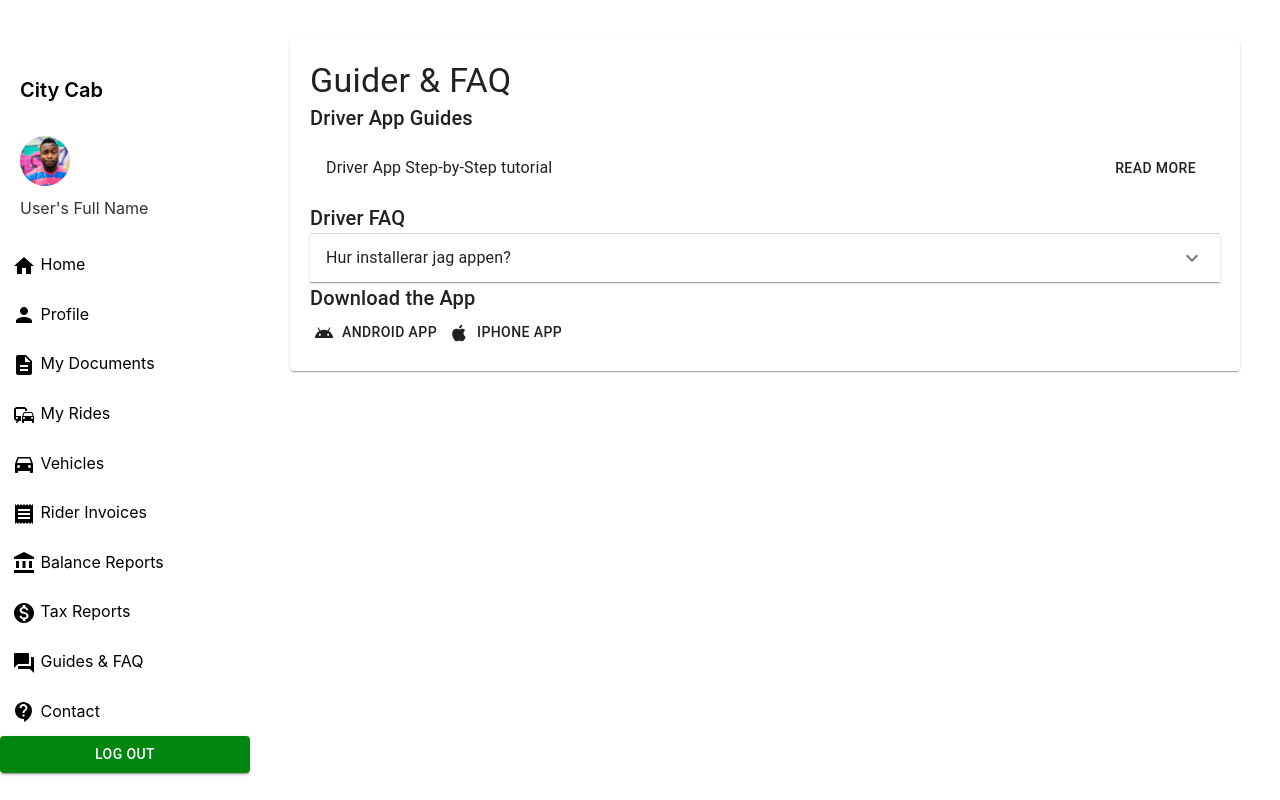
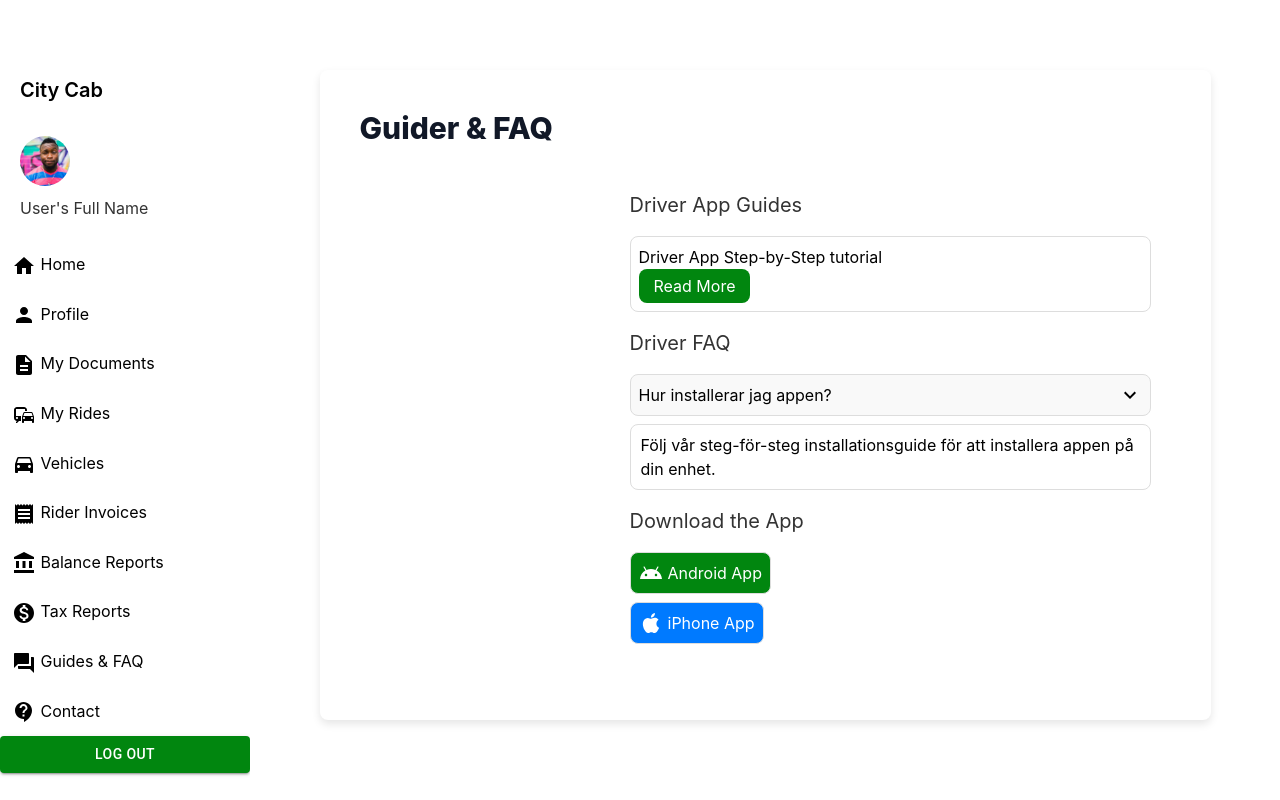
Before and after one commit to muza97/Go-Taxi-Driver.app, a React (Create React App) app in the folder go-taxi-driver.web/: page /guide in a window 1280 px wide. Built offline with nearby package versions, Linux system fonts and the light colour scheme; sample sign-in values are in the browser's storage.

Commit message:
added changes to tax reports

```diff
--- a/go-taxi-driver.web/src/components/LogoutButton.js
+++ b/go-taxi-driver.web/src/components/LogoutButton.js
@@ -17,7 +17,7 @@ const LogoutButton = () => {
     return (
 
         <Button
-        type="submit"
+        onClick={handleLogout}
         color="primary"
         variant="contained"
         fullWidth
--- a/go-taxi-driver.web/src/pages/Contact.js
+++ b/go-taxi-driver.web/src/pages/Contact.js
@@ -24,7 +24,7 @@ function Contact() {
 
   return (
     <div className="contact-container">
-      <h1>Contact Us</h1>
+      <h2 className="text-2xl font-extrabold text-gray-900 mb-4">Contact Us</h2>
       <form className="contact-form" onSubmit={handleSubmit}>
         <label htmlFor="name">Name:</label>
         <input
@@ -55,7 +55,7 @@ function Contact() {
           required
         />
 
-        <button type="submit">Send Messagee</button>
+        <button type="submit">Send Message</button>
       </form>
     </div>
   );
--- a/go-taxi-driver.web/src/pages/GuidesFAQ.js
+++ b/go-taxi-driver.web/src/pages/GuidesFAQ.js
@@ -3,6 +3,7 @@ import { Paper, Typography, Button, Accordion, AccordionSummary, AccordionDetail
 import ExpandMoreIcon from '@material-ui/icons/ExpandMore';
 import AndroidIcon from '@material-ui/icons/Android';
 import AppleIcon from '@material-ui/icons/Apple';
+import '../style/GuidesFAQ.css'
 
 const GuidesFAQ = () => {
   // Du kan ha din FAQ-data och guider i en stat eller hämta från en API
@@ -15,35 +16,49 @@ const GuidesFAQ = () => {
   ];
 
   return (
-    <Paper style={{ padding: '20px', margin: '20px' }}>
-      <Typography variant="h4">Guider & FAQ</Typography>
+    <div className="container guides-faq">
+      <div className="header text-left">
+        <h2 className="text-3xl font-extrabold text-gray-900 mb-4">Guider & FAQ</h2>
+      </div>
 
-      <Typography variant="h6">Driver App Guides</Typography>
-      <List>
-        {/* Loopa igenom guider här */}
-        <ListItem>
-          <ListItemText primary="Driver App Step-by-Step tutorial" />
-          <Button>Read More</Button>
-        </ListItem>
-        {/* ... fler guider */}
-      </List>
+      <div className="content">
+        <h3 className="subheading">Driver App Guides</h3>
+        {/* Replace List with div structure */}
+        <div className="guides">
+          <div className="guide">
+            <span>Driver App Step-by-Step tutorial</span>
+            <button className="read-more-button">Read More</button>
+          </div>
+          {/* Add more guides as needed */}
+        </div>
 
-      <Typography variant="h6">Driver FAQ</Typography>
-      {faqs.map((faq, index) => (
-        <Accordion key={index}>
-          <AccordionSummary expandIcon={<ExpandMoreIcon />}>
-            <Typography>{faq.question}</Typography>
-          </AccordionSummary>
-          <AccordionDetails>
-            <Typography>{faq.answer}</Typography>
-          </AccordionDetails>
-        </Accordion>
-      ))}
+        <h3 className="subheading">Driver FAQ</h3>
+        {/* Keep the Accordion for FAQs */}
+        {faqs.map((faq, index) => (
+          <div className="faq-item" key={index}>
+            <div className="faq-question">
+              <span>{faq.question}</span>
+              <ExpandMoreIcon />
+            </div>
+            <div className="faq-answer">
+              <p>{faq.answer}</p>
+            </div>
+          </div>
+        ))}
 
-      <Typography variant="h6">Download the App</Typography>
-      <Button startIcon={<AndroidIcon />} component="a" href="www.android.com">Android App</Button>
-      <Button startIcon={<AppleIcon />} component="a" href="www.apple.com" color="default">iPhone App</Button>
-    </Paper>
+        <h3 className="subheading">Download the App</h3>
+        <div className="download-buttons">
+          <button className="android-app-button">
+            <AndroidIcon />
+            Android App
+          </button>
+          <button className="iphone-app-button">
+            <AppleIcon />
+            iPhone App
+          </button>
+        </div>
+      </div>
+    </div>
   );
 };
 
--- a/go-taxi-driver.web/src/pages/LandingPage.js
+++ b/go-taxi-driver.web/src/pages/LandingPage.js
@@ -6,8 +6,8 @@ const Landing = () => {
    return (
     <div className="container">
       <div className="dashboard-heading">
-        <h1>DASHBOARD</h1>
-        <p>Welcome to your dashboard</p>
+        <h2 className="text-3xl font-extrabold text-gray-900 mb-4">Dashboard</h2>
+        <p className="mb-10 text-gray-600">Welcome to your dashboard</p>
       </div>
 
       <div className="firstContainer">
--- a/go-taxi-driver.web/src/pages/Profile.js
+++ b/go-taxi-driver.web/src/pages/Profile.js
@@ -37,10 +37,10 @@ const Profile = () => {
       <div className="bg-white p-30 min-w-md w-full mx-auto">
 
 
-      <h1 className="mt-2 text-3xl font-semibold text-gray-900">My Profile</h1>
+      <h2 className="text-3xl font-extrabold text-gray-900 mb-4">My Profile</h2>
 
       <div className="text-left">
-      <p className="font-medium text-primary-600 hover:text-primary-500">Manage your personal information</p>
+      <p className="mb-10 text-gray-600">Manage your personal information</p>
           </div>
       <form className="space-y-10" onSubmit={handleSaveProfile}>
       <div>
--- a/go-taxi-driver.web/src/pages/RiderInvoices.js
+++ b/go-taxi-driver.web/src/pages/RiderInvoices.js
@@ -23,8 +23,8 @@ const RiderInvoices = () => {
   };
 
   return (
-    <Paper style={{ padding: 20, margin: 'auto', maxWidth: 780 }}>
-      <Typography variant="h5" style={{ marginBottom: 16 }}>Rider Invoices</Typography>
+    <Paper style={{ padding: 10, margin: 'auto', maxWidth: 740 }}>
+      <h2 className="text-3xl font-extrabold text-gray-900 mb-4">Rider Invoices</h2>
       <TableContainer style={{ boxShadow: 'none' }}>
         <Table aria-label="invoices table">
           <TableHead>
--- a/go-taxi-driver.web/src/pages/Vehicles.js
+++ b/go-taxi-driver.web/src/pages/Vehicles.js
@@ -32,7 +32,7 @@ const Vehicles = () => {
 
   return (
     <Paper style={{ padding: 16 }}>
-      <Typography variant="h5">Mina Fordon</Typography>
+      <h2 className="text-3xl font-extrabold text-gray-900 mb-4">Mina Fordon</h2>
       <form onSubmit={handleSubmit} style={{ display: 'flex', justifyContent: 'space-between', marginTop: 16 }}>
 
         <input
--- /dev/null
+++ b/go-taxi-driver.web/src/style/GuidesFAQ.css
@@ -0,0 +1,88 @@
+/* GuidesFAQ.css */
+
+.container.guides-faq {
+    background-color: #fff;
+    border-radius: 8px;
+    box-shadow: 0 4px 8px rgba(0, 0, 0, 0.1);
+    padding: 40px;
+    margin: 50px auto;
+    max-width: 900px;
+  }
+
+  .header {
+    margin-bottom: 24px;
+  }
+
+  .subheading {
+    font-size: 1.25rem;
+    color: #333;
+    margin-bottom: 16px;
+  }
+
+  .guides, .faq-item, .download-buttons {
+    margin-bottom: 16px;
+  }
+
+  .guide, .faq-question, .faq-answer, .download-buttons button {
+    padding: 8px;
+    border: 1px solid #ddd;
+    border-radius: 8px;
+    margin: 8px 0;
+  }
+
+  .faq-item {
+    border: none; /* Remove border for FAQ items */
+  }
+
+  .faq-question {
+    display: flex;
+    justify-content: space-between;
+    align-items: center;
+    cursor: pointer;
+    background-color: #f9f9f9; /* Light background for FAQ question */
+  }
+
+  .faq-answer {
+    padding-left: 10px; /* Indent answer content */
+  }
+
+  .read-more-button, .android-app-button, .iphone-app-button {
+    background-color: #01860f; /* Primary button background */
+    color: #fff;
+    border: none;
+    border-radius: 8px;
+    padding: 5px 15px;
+    cursor: pointer;
+    display: flex;
+    align-items: center;
+    justify-content: center;
+  }
+
+  .iphone-app-button {
+    background-color: #007aff; /* Slightly different color for iPhone app button */
+  }
+
+  .android-app-button svg, .iphone-app-button svg {
+    margin-right: 5px; /* Space icon and text */
+  }
+
+  /* Hover effects */
+  .read-more-button:hover, .android-app-button:hover, .iphone-app-button:hover {
+    opacity: 0.9;
+  }
+
+  /* Responsive adjustments */
+  @media (max-width: 768px) {
+    .container.guides-faq {
+      padding: 10px;
+      margin: 10px;
+    }
+
+    .guide, .faq-question, .faq-answer, .download-buttons button {
+      padding: 6px;
+    }
+
+    .subheading {
+      font-size: 1rem;
+    }
+  }
--- /dev/null
+++ b/go-taxi-driver.web/src/style/Reports.css
@@ -0,0 +1,40 @@
+.container {
+    background-color: #fff;
+    padding: 32px;
+    border-radius: 8px;
+    box-shadow: 0 2px 4px 0 rgba(0,0,0,0.2);
+    margin: 20px;
+    width: 90%;
+  }
+
+  .header {
+    margin-bottom: 24px;
+  }
+
+  .reports-table .table-row {
+    display: flex;
+    justify-content: center;
+    padding: 10px 0;
+  }
+
+  .reports-table .table-row.header {
+    font-weight: bold;
+  }
+  .table-row.text-center {
+    display: flex;
+    justify-content: center; /* This will center the content horizontally */
+    align-items: center; /* If you want to center vertically within the row, use this */
+    height: 50px; /* Give a fixed height to the row for vertical centering to take effect */
+  }
+
+
+  .reports-table .table-cell {
+    flex: 1;
+    padding: 290px;
+  }
+
+  .reports-table .button-cell button {
+    /* Style your buttons here to match the theme of your app */
+  }
+
+  /* Add more styles as per your design requirements */
```
Also changed, not shown: go-taxi-driver.web/src/pages/BalanceReports.js (+22 -16 lines), go-taxi-driver.web/src/pages/TaxReports.js (+36 -21 lines).
